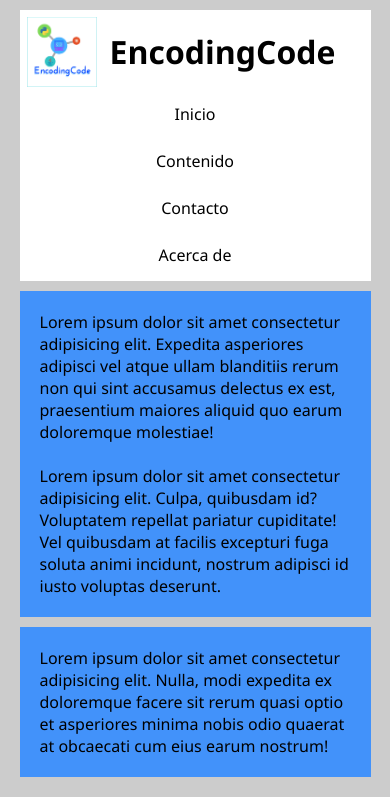
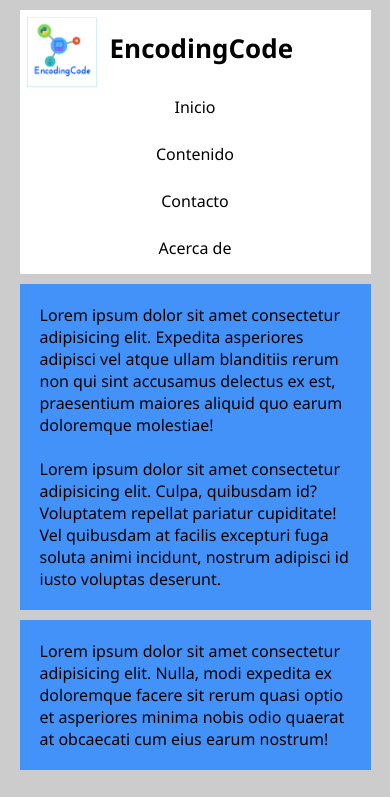
Before and after one commit to EncodingCode/pagina.github.io, a plain HTML site: page index.html in a window 390 px wide. Shown: the top 797 px of the page. Drawn offline with Linux system fonts and the light colour scheme.

Commit message:
Version 1.1 Pagina Web

```diff
--- a/css/style.css
+++ b/css/style.css
@@ -54,7 +54,7 @@ header > a:hover img {
 .header ul {
     float: right;
     position: relative;
-    top: 13px;
+    top: 15px;
     right: 20px;
 }
 
@@ -173,7 +173,8 @@ header > a:hover img {
 }
 
 .carrusel div img {
-    width: 175px;
+    width: 150px;
+    margin: auto 50px;
 }
 
 .carrusel div img:hover {
@@ -207,10 +208,12 @@ footer {
 }
 
 @media (max-width: 800px) {
-    .header ul {
-        float: none;
+    .header  ul {
+        /* float: none; */
         clear: both;
         position: static;
+        display: block;
+        margin: auto;
     }
 
     .carrusel .img {
@@ -219,6 +222,9 @@ footer {
 }
 
 @media (max-width: 450px) {
+    .header ul {
+        float: none;
+    }
     .header li {
         display: block;
     }
@@ -231,4 +237,8 @@ footer {
     .carrusel .img {
         width: 100%;
     }
+
+    .header h1 {
+        font-size: 26px;
+    }
 }
--- a/index.html
+++ b/index.html
@@ -17,6 +17,7 @@
             <img src="images/Logo.png" alt="Logo EncodingCode">
             <h1>EncodingCode</h1>
         </a>
+        <div>
             <ul>
                 <li><a href="index.html" class="navbar">Inicio
                     </a></li>
@@ -27,6 +28,7 @@
                 <li><a href="###" class="navbar">Acerca de
                     </a></li>
             </ul>
+        </div>
     </header>
 
     <section class="main">
```
Lines whose indentation alone changed are shown as unchanged.
